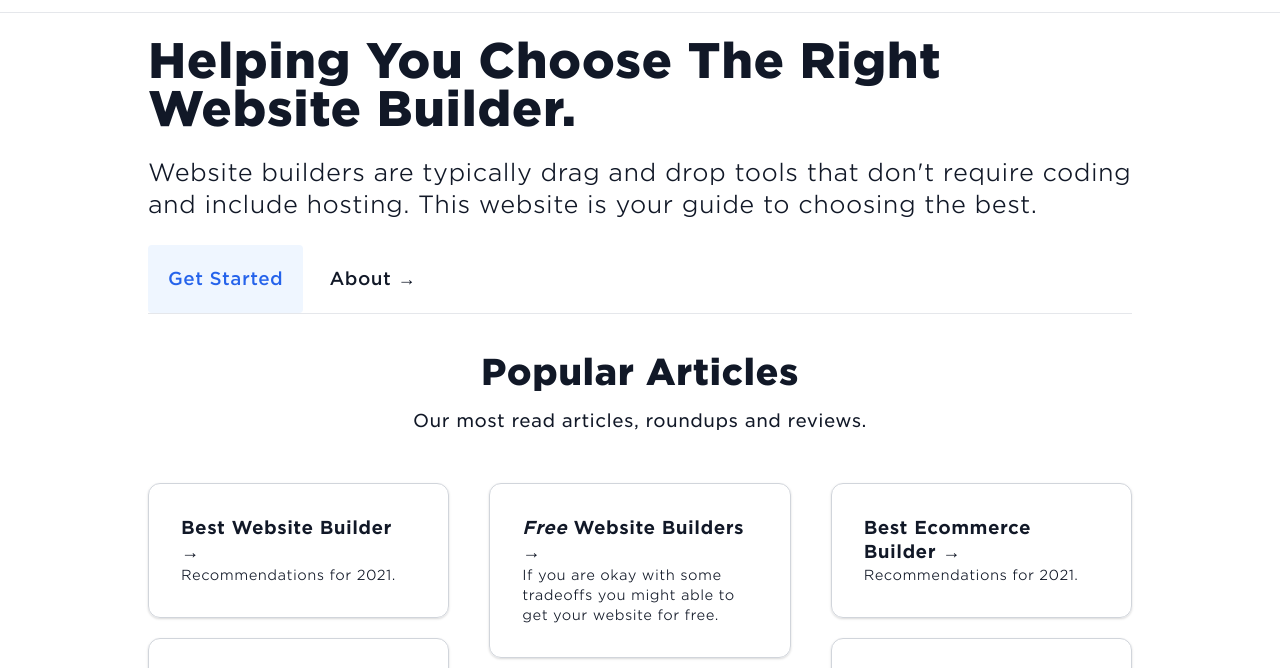
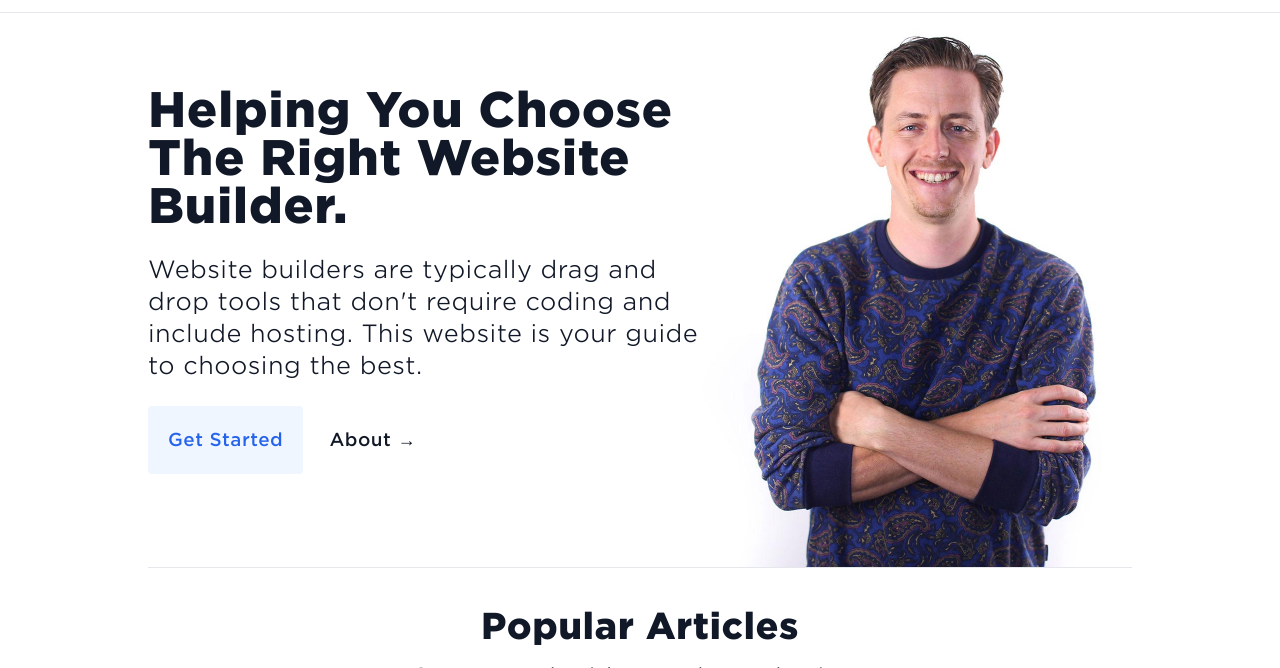
Before and after one commit to zebrasus/tailwind-boilerplate, a website: page dist/index.html in a window 1280 px wide. Shown: the part 55-723 px from the top of the page. Drawn offline with Linux system fonts and the light colour scheme.

Commit message:
homepage fix

```diff
--- a/dist/index.html
+++ b/dist/index.html
@@ -47,7 +47,7 @@
 		</div>
 		<div class="homepage">
 			<div class="wrapper px-5 mx-auto lg:max-w-screen-lg">
-				<div class="border-b border-gray-200 bg-right-top mx-auto;">
+				<div class="splash border-b border-gray-200 bg-right-top mx-auto;">
 					<h1 class="text-4xl lg:text-5xl leading-none font-extrabold mb-6 mt-0 lg:mt-6">Helping You Choose The Right Website Builder.</h1>
 					<p class="my-6 text-lg lg:text-2xl font-extralight">Website builders are typically drag and drop tools that don't require coding and include hosting. This website is your guide to choosing the best. </p>
 					<a class="first secondary-cta inline-block p-5 rounded font-medium text-blue-600 bg-blue-50" href="/best-website-builder">Get Started</a> <a href="/about" class="second inline-block p-5 rounded font-medium text-gray-900">About →</a>
```
Also changed, not shown: 1 other file.
